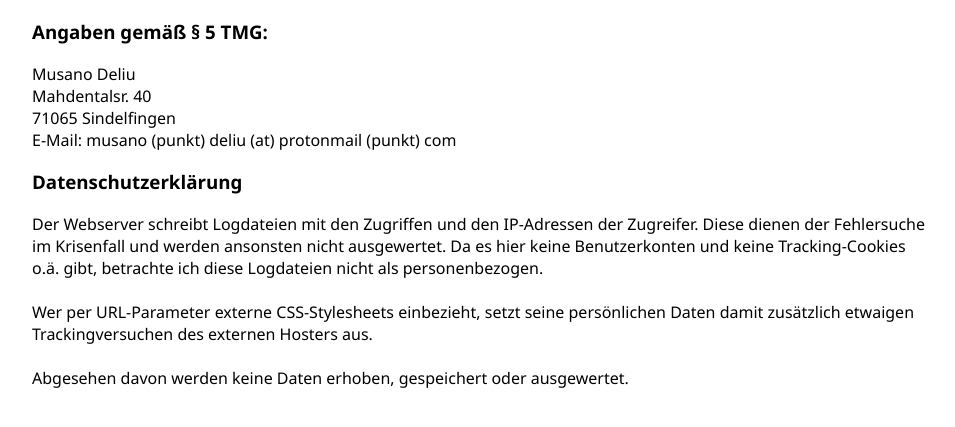
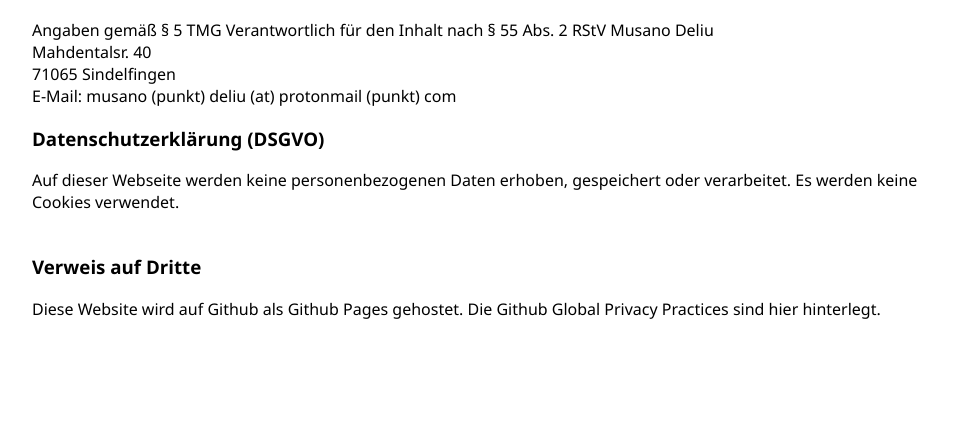
Before and after one commit to mdeliu/mdeliu.github.io, a plain HTML site: page impressum.html in a window 1280 px wide. Shown: the part 107-534 px from the top of the page, without its empty margins (160-1115 px from the left). Drawn offline with Linux system fonts and the light colour scheme.

Commit message:
Update impressum.html

```diff
--- a/impressum.html
+++ b/impressum.html
@@ -26,7 +26,8 @@
 
 <h1>Impressum &amp; Datenschutz</h1>
 
-<h3 id="angaben-gemäß--5-tmg">Angaben gemäß § 5 TMG:</h3>
+<h3">Angaben gemäß § 5 TMG</h3>
+<h3">Verantwortlich für den Inhalt nach § 55 Abs. 2 RStV</h3>
 Musano Deliu</br>
 Mahdentalsr. 40</br>
 71065 Sindelfingen</br>
@@ -34,14 +35,12 @@
 
 </br>
 
-<h3>Datenschutzerklärung</h3>
-
-Der Webserver schreibt Logdateien mit den Zugriffen und den IP-Adressen der Zugreifer. Diese dienen der Fehlersuche im Krisenfall und werden ansonsten nicht ausgewertet. Da es hier keine Benutzerkonten und keine Tracking-Cookies o.ä. gibt, betrachte ich diese Logdateien nicht als personenbezogen.</br>
+<h3>Datenschutzerklärung (DSGVO)</h3>
+Auf dieser Webseite werden keine personenbezogenen Daten erhoben, gespeichert oder verarbeitet. Es werden keine Cookies verwendet.</br>
 </br>
-Wer per URL-Parameter externe CSS-Stylesheets einbezieht, setzt seine persönlichen Daten damit zusätzlich etwaigen Trackingversuchen des externen Hosters aus.</br>
-</br>
-Abgesehen davon werden keine Daten erhoben, gespeichert oder ausgewertet.
-
+<h3>Verweis auf Dritte</h3>
+Diese Website wird auf <a href="https://github.com/">Github</a> als <a href="https://docs.github.com/en/pages/getting-started-with-github-pages/about-github-pages">Github Pages gehostet.
+	Die Github Global Privacy Practices sind <a href="https://docs.github.com/en/github/site-policy/global-privacy-practices">hier</a> hinterlegt.
   </p>
   </body>
 </html>
```
